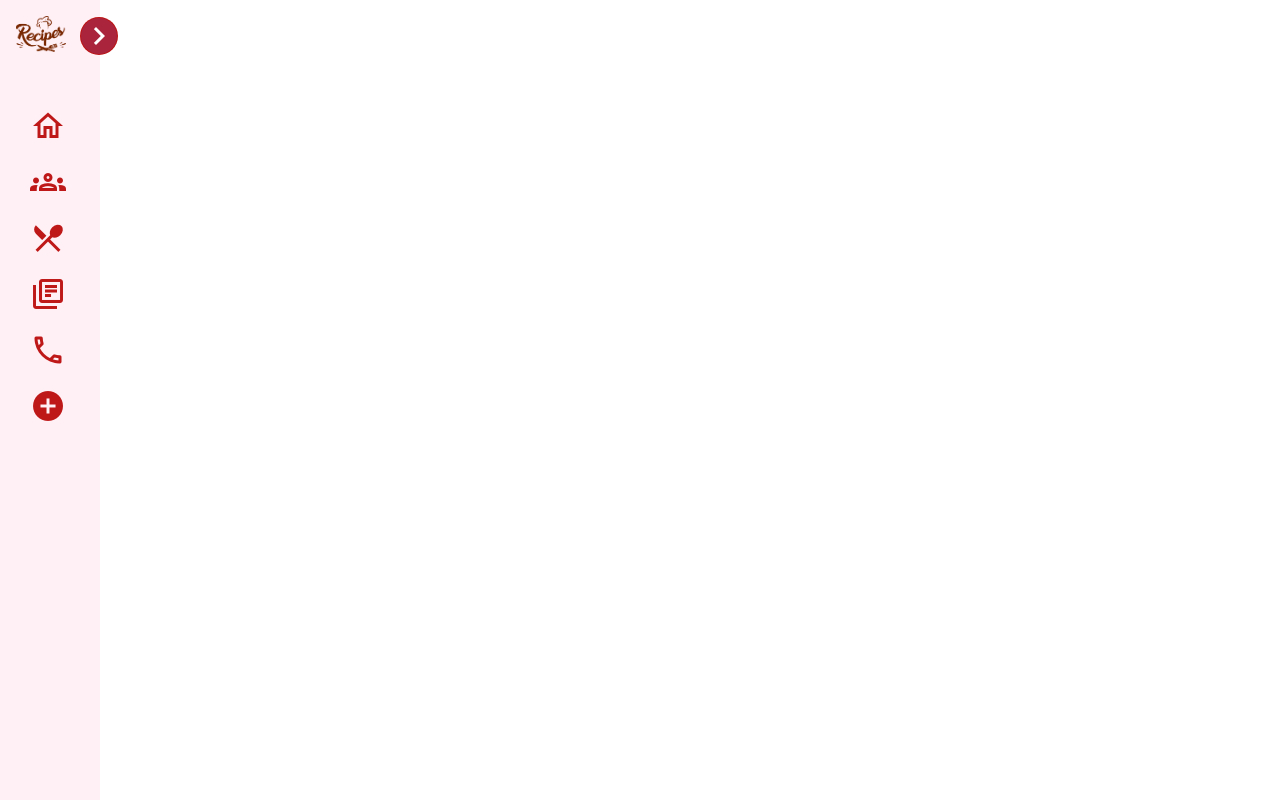
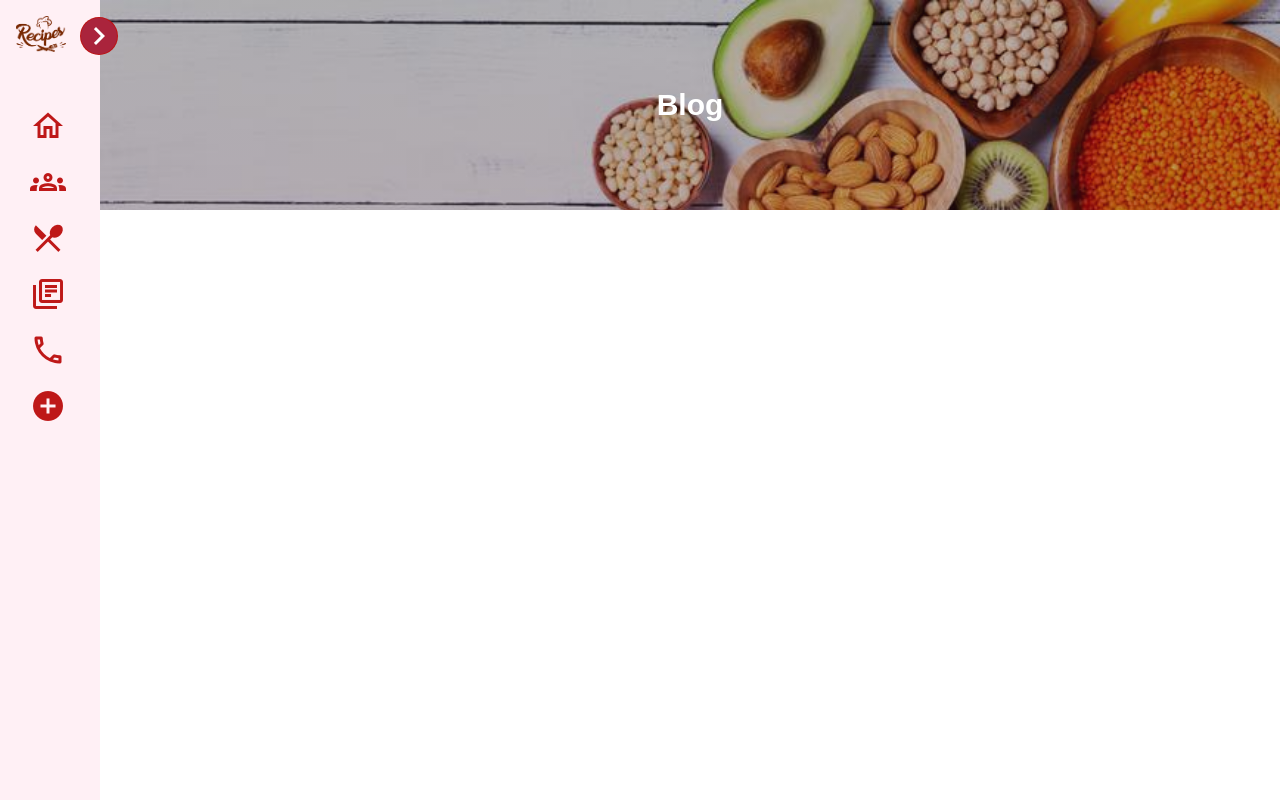
Before and after one commit to TamaraVu/recipe-book, an Angular app: page /blog in a window 1280 px wide. Before the commit this address led to /. Built offline with nearby package versions, Linux system fonts and the light colour scheme.

Commit message:
blog component added

```diff
--- a/src/app/app-routing.module.ts
+++ b/src/app/app-routing.module.ts
@@ -1,6 +1,7 @@
 import { NgModule } from '@angular/core';
 import { RouterModule, Routes } from '@angular/router';
 import { AboutUsComponent } from './about-us/about-us.component';
+import { BlogComponent } from './blog/blog.component';
 import { ContactUsComponent } from './contact-us/contact-us.component';
 import { HomeComponent } from './home/home.component';
 import { RecipeDetailComponent } from './recipes/recipe-detail/recipe-detail.component';
@@ -29,6 +30,10 @@ const routes: Routes = [
     pathMatch: 'full',
   },
   {
+    path: 'blog',
+    component: BlogComponent,
+  },
+  {
     path: 'about-us',
     component: AboutUsComponent,
   },
--- a/src/app/app.module.ts
+++ b/src/app/app.module.ts
@@ -14,6 +14,7 @@ import { FormsModule, ReactiveFormsModule } from '@angular/forms';
 import { BrowserAnimationsModule } from '@angular/platform-browser/animations';
 import { AboutUsComponent } from './about-us/about-us.component';
 import { ContactUsComponent } from './contact-us/contact-us.component';
+import { BlogComponent } from './blog/blog.component';
 
 @NgModule({
   declarations: [
@@ -25,6 +26,7 @@ import { ContactUsComponent } from './contact-us/contact-us.component';
     RecipeEditComponent,
     AboutUsComponent,
     ContactUsComponent,
+    BlogComponent,
   ],
   imports: [
     CommonModule,
--- /dev/null
+++ b/src/app/blog/blog.component.html
@@ -0,0 +1,5 @@
+<div>
+  <div class="blog-header">
+    <p>Blog</p>
+  </div>
+</div>
--- /dev/null
+++ b/src/app/blog/blog.component.scss
@@ -0,0 +1,11 @@
+.blog-header {
+  background: linear-gradient(0deg, rgba(41, 15, 30, 0.3), rgba(28, 22, 25, 0.3)),url('../../assets/images/recipe-background.jpg');
+  height: 210px;
+  background-size: cover;
+  display: flex;
+  align-items: center;
+  justify-content: center;
+  font-size: var(--font-3xl);
+  font-weight: var(--weight-l);
+  color: white;
+}
--- /dev/null
+++ b/src/app/blog/blog.component.ts
@@ -0,0 +1,15 @@
+import { Component, OnInit } from '@angular/core';
+
+@Component({
+  selector: 'app-blog',
+  templateUrl: './blog.component.html',
+  styleUrls: ['./blog.component.scss']
+})
+export class BlogComponent implements OnInit {
+
+  constructor() { }
+
+  ngOnInit(): void {
+  }
+
+}
--- a/src/app/contact-us/contact-us.component.scss
+++ b/src/app/contact-us/contact-us.component.scss
@@ -1,6 +1,6 @@
 .contact-wrapper {
   display: flex;
-  padding: 48px;
+  padding: 48px 24px;
   gap: 24px;
 
   @media screen and (max-width: 980px) {
@@ -74,7 +74,7 @@
 }
 
 .contact-information-wrapper {
- width: 30%;
+ width: 40%;
  color: #9b9b9b;
 
  @media screen and (max-width: 980px) {
--- a/src/app/home/home.component.html
+++ b/src/app/home/home.component.html
@@ -2,6 +2,6 @@
   <div class="home-content">
     <h1>Welcome to Recipes</h1>
     <p class="p-t--12 p-b--12">Cooking never got any easier!</p>
-    <button class="read-more-button">Read More</button>
+    <button class="read-more-button" (click)="clickWorks()">Read More</button>
   </div>
 </div>
--- a/src/app/home/home.component.ts
+++ b/src/app/home/home.component.ts
@@ -1,15 +1,18 @@
 import { Component, OnInit } from '@angular/core';
+import { Router } from '@angular/router';
 
 @Component({
   selector: 'app-home',
   templateUrl: './home.component.html',
-  styleUrls: ['./home.component.scss']
+  styleUrls: ['./home.component.scss'],
 })
 export class HomeComponent implements OnInit {
+  constructor(private router: Router) {}
 
-  constructor() { }
+  ngOnInit(): void {}
 
-  ngOnInit(): void {
+  clickWorks() {
+    console.log('USLO');
+    this.router.navigate(['/blog']);
   }
-
 }
```
Also changed, not shown: 1 other file (tests, documents, lock files or other folders).
